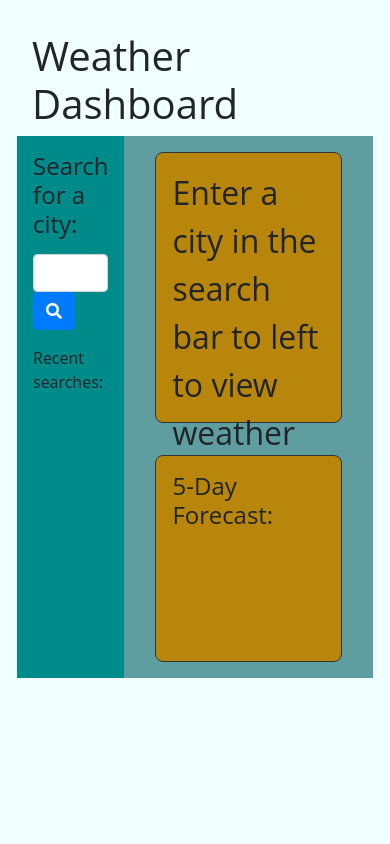
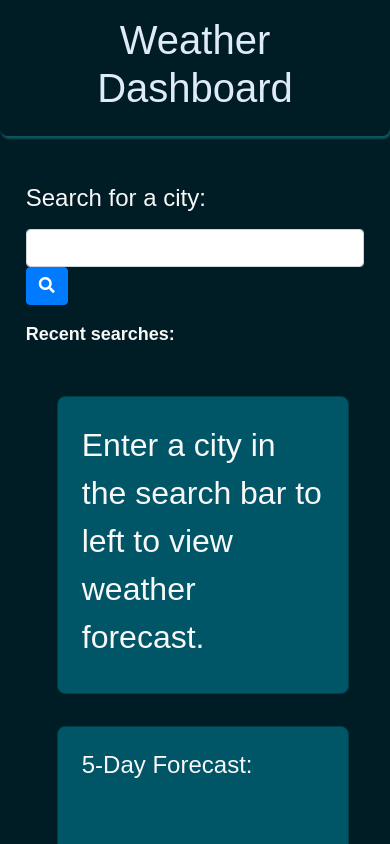
Before and after one commit to rad-a/weather-dashboard, a plain HTML site: page index.html in a window 390 px wide. Drawn offline with nearby package versions, Linux system fonts and the light colour scheme; a web font is replaced by a local one.

Commit message:
Changed colors and added better reponsiveness control

```diff
--- a/assets/css/style.css
+++ b/assets/css/style.css
@@ -10,25 +10,35 @@ body {
 }
 
 body {
-  font-family: "Open Sans", sans-serif;
-  font-size: 16px;
-  line-height: 1;
+  font-family: "Tenali Ramakrishna", sans-serif;
+  font-size: 18px;
+  overflow-y: scroll;
 }
 
 .container-fluid {
+  height: 100%;
   display: flex;
   flex-direction: column;
-  background-color: azure;
-  height: 100%;
-  padding: 2rem;
+  background-color: rgb(0, 28, 36);
+  overflow-y: scroll;
+  padding: 0 0 1rem 0;
   align-items: center;
 }
 
-.wrapper {
-  display: flex;
-  flex-direction: row;
+.header {
+  /* background-color: blue; */
+  width: 100%;
+  text-align: center;
+  padding: 1rem;
+  margin-bottom: 2rem;
+  color: rgb(224, 235, 248);
+  box-shadow: 1px 3px 2px #0e555a;
+  border-radius: 0 0 0.5rem 0.5rem;
+}
+
+main {
   height: 100%;
-  width: 90%;
+  width: 95%;
 }
 
 .weather-details {
@@ -36,18 +46,34 @@ body {
   flex-direction: column;
   flex: 3;
   margin-left: 1rem;
-  background-color: cadetblue;
 }
 
 .details-section {
-  border: 1px #333333 solid;
+  border: 1px rgb(0, 62, 72) solid;
   border-radius: 0.5rem;
-  background-color: darkgoldenrod;
-  padding: 1rem;
+  background-color: rgb(0, 85, 102);
+  padding: 1.5rem;
   margin: 1rem;
-  height: 50%;
   display: flex;
   flex-direction: column;
+  color: rgb(248, 248, 248);
+  font-weight: 500;
+  justify-content: space-evenly;
+}
+
+#current-weather {
+  display: flex;
+  flex-direction: column;
+  align-content: space-around;
+}
+
+.uv-button {
+  padding: 0 0.1rem;
+  font-weight: 700;
+}
+
+.uv-button:hover {
+  cursor: default;
 }
 
 .uv-index-extreme {
@@ -55,64 +81,55 @@ body {
 }
 
 .uv-index-v-high {
-  background-color: #df5721;
+  background-color: #d47e2c;
 }
 
 .uv-index-high {
-  background-color: #dfac21;
+  background-color: #daa923;
 }
 
-#uv-index-moderate {
-  background-color: #399b10;
+.uv-index-moderate {
+  background-color: #c6ce5f;
+}
+
+.uv-index-low {
+  background-color: rgb(34, 134, 39);
+}
+
+#forecast-container {
+  display: flex;
+  justify-content: space-around;
+  flex: 1;
+}
+
+.forecast {
+  display: flex;
+  flex-direction: column;
+  justify-content: center;
+  text-align: center;
+  padding: 15px;
+}
+
+.future-weather-icon {
+  align-self: center;
 }
 
 .sidebar {
   display: flex;
   flex-direction: column;
-  flex: 1;
   padding: 1rem;
-  margin-right: 1rem;
-  background-color: darkcyan;
+
+  background-color: rgb(0, 28, 36);
+  border-radius: 0.5rem;
+  color: rgb(248, 248, 248);
+  font-weight: 700;
 }
 
 .prev-search {
-  background-color: #889988;
-  color: orange;
+  background-color: rgb(248, 248, 248);
+  color: rgb(0, 28, 36);
 }
 
 .prev-search:hover {
   cursor: pointer;
 }
-
-#current-weather {
-  display: flex;
-  flex-direction: column;
-}
-
-#forecast {
-  display: flex;
-  flex-direction: row;
-}
-
-.daily-weather {
-  background-color: darkslateblue;
-  border: 1px solid #333333;
-  border-radius: 0.5rem;
-  padding: 1rem;
-}
-
-@media (max-width: 600px) {
-  .wrapper {
-    flex-direction: column;
-  }
-
-  .weather-details {
-    margin-right: 0;
-    margin-bottom: 60px;
-    margin: 0;
-  }
-
-  .sidebar {
-    margin: 0;
-  }
-}
```
